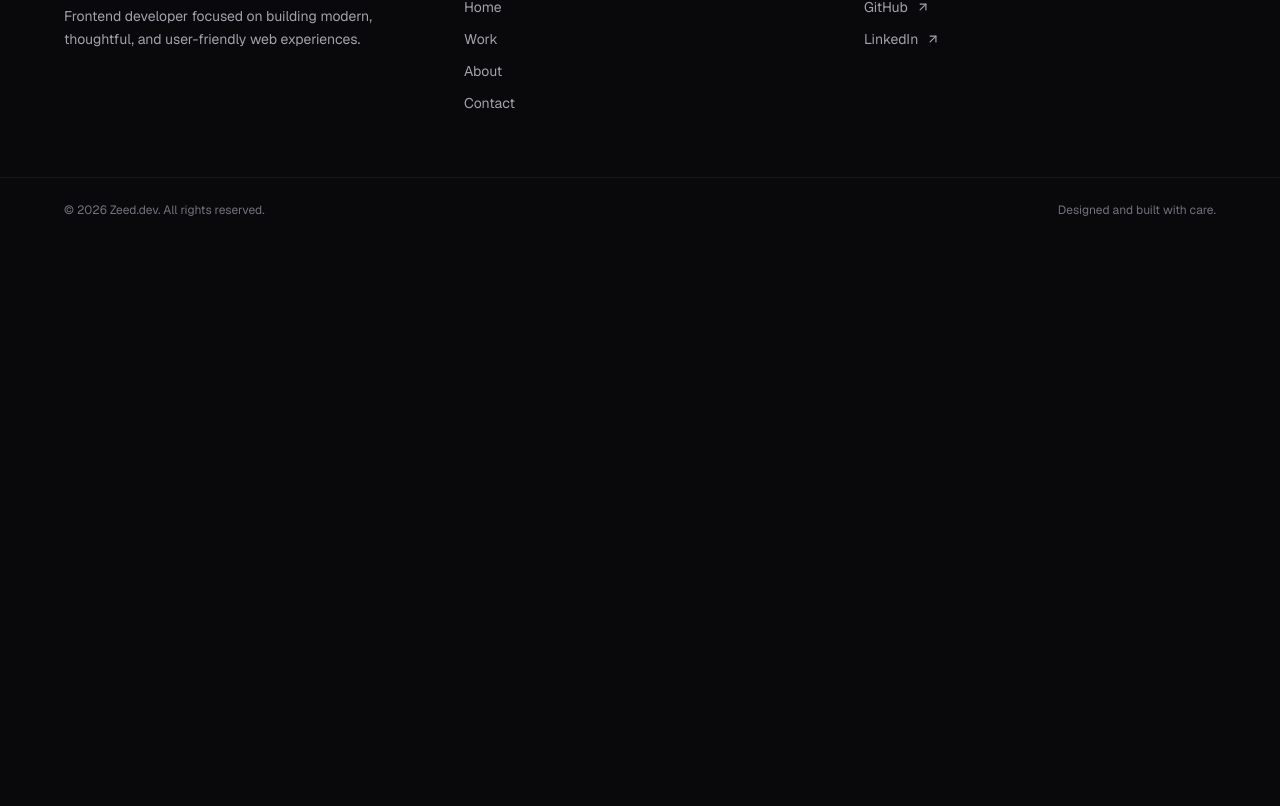
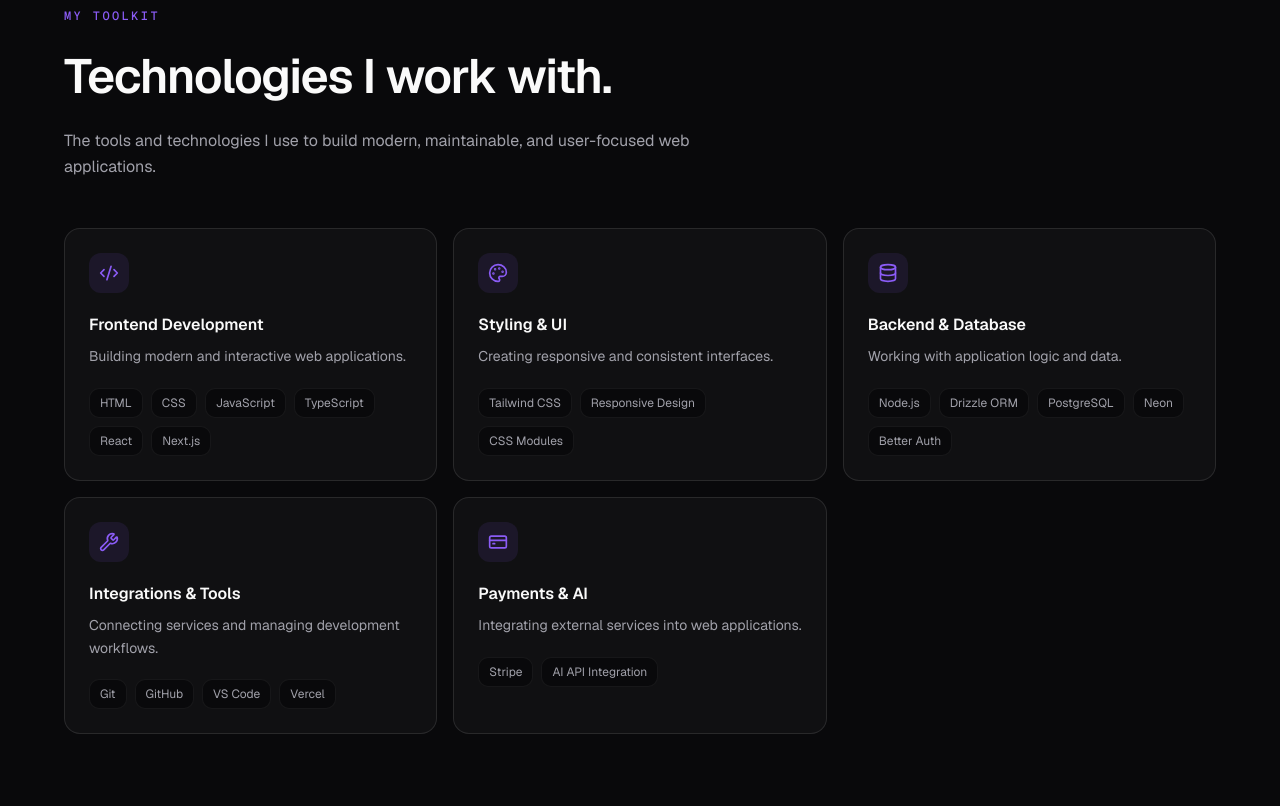
Before and after one commit to WinHtetZaw/zeed-portfolio, a Next.js app: page / in a window 1280 px wide. Shown: the part 2734-3540 px from the top of the page. Before the commit the page ends 2976 px from the top, so only its background shows below. Built offline with nearby package versions, Linux system fonts and the light colour scheme.

Commit message:
style(ui): add technology stack section

```diff
--- a/src/app/(portfolio)/page.tsx
+++ b/src/app/(portfolio)/page.tsx
@@ -1,6 +1,7 @@
 import AboutPreview from "@/features/home/components/about-preview";
 import { HeroSection } from "@/features/home/components/hero-section";
 import { SelectedProjects } from "@/features/home/components/selected-projects";
+import TechStack from "@/features/home/components/tech-stack";
 
 export default function Home() {
   return (
@@ -10,6 +11,8 @@ export default function Home() {
       <SelectedProjects />
 
       <AboutPreview />
+
+      <TechStack />
     </>
   );
 }
--- /dev/null
+++ b/src/features/home/components/tech-stack.tsx
@@ -0,0 +1,100 @@
+import { Code2, Database, Palette, Wrench, CreditCard } from "lucide-react";
+
+import Section from "@/components/ui/section";
+import SectionHeading from "@/components/ui/section-heading";
+
+const technologyGroups = [
+  {
+    title: "Frontend Development",
+    description: "Building modern and interactive web applications.",
+    icon: Code2,
+    technologies: [
+      "HTML",
+      "CSS",
+      "JavaScript",
+      "TypeScript",
+      "React",
+      "Next.js",
+    ],
+  },
+  {
+    title: "Styling & UI",
+    description: "Creating responsive and consistent interfaces.",
+    icon: Palette,
+    technologies: ["Tailwind CSS", "Responsive Design", "CSS Modules"],
+  },
+  {
+    title: "Backend & Database",
+    description: "Working with application logic and data.",
+    icon: Database,
+    technologies: [
+      "Node.js",
+      "Drizzle ORM",
+      "PostgreSQL",
+      "Neon",
+      "Better Auth",
+    ],
+  },
+  {
+    title: "Integrations & Tools",
+    description: "Connecting services and managing development workflows.",
+    icon: Wrench,
+    technologies: ["Git", "GitHub", "VS Code", "Vercel"],
+  },
+  {
+    title: "Payments & AI",
+    description: "Integrating external services into web applications.",
+    icon: CreditCard,
+    technologies: ["Stripe", "AI API Integration"],
+  },
+];
+
+export default function TechStack() {
+  return (
+    <Section id="stack">
+      <div className="flex flex-col gap-12">
+        <SectionHeading
+          eyebrow="My toolkit"
+          title="Technologies I work with."
+          description="The tools and technologies I use to build modern, maintainable, and user-focused web applications."
+        />
+
+        <div className="grid gap-4 sm:grid-cols-2 lg:grid-cols-3">
+          {technologyGroups.map((group) => {
+            const Icon = group.icon;
+
+            return (
+              <article
+                key={group.title}
+                className="rounded-xl border border-border bg-surface/50 p-6 transition-colors duration-200 hover:border-white/15"
+              >
+                <div className="mb-5 flex size-10 items-center justify-center rounded-lg bg-accent/10 text-accent">
+                  <Icon size={20} />
+                </div>
+
+                <h3 className="text-base font-semibold text-foreground">
+                  {group.title}
+                </h3>
+
+                <p className="mt-2 text-sm leading-relaxed text-foreground-secondary">
+                  {group.description}
+                </p>
+
+                <div className="mt-5 flex flex-wrap gap-2">
+                  {group.technologies.map((technology) => (
+                    <span
+                      key={technology}
+                      className="rounded-md border border-border-subtle bg-background px-2.5 py-1.5 text-xs text-foreground-secondary"
+                    >
+                      {technology}
+                    </span>
+                  ))}
+                </div>
+              </article>
+            );
+          })}
+        </div>
+      </div>
+    </Section>
+  );
+}
```
